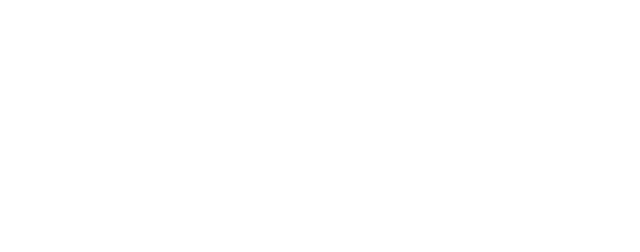
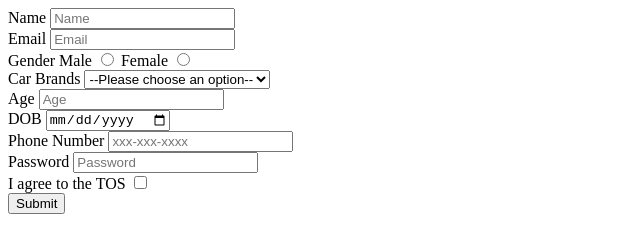
Before and after one commit to acciojob/signup-form-car-Krishndev12, a website: page main.html in a window 1280 px wide. Shown: the whole page, without its empty margins (0-640 px from the left). Drawn offline with Linux system fonts and the light colour scheme.

Commit message:
created a submission

```diff
--- a/main.html
+++ b/main.html
@@ -8,6 +8,63 @@
 
 <body>
 	<!-- the entire body must be written by student -->
+	<form method="post">
+  <div>
+    <label for="name">Name</label>
+    <input type="text" id="name" placeholder="Name" required />
+  </div>
+
+  <div>
+    <label for="email">Email</label>
+    <input type="email" id="email" placeholder="Email" required />
+  </div>
+
+  <div>
+    <label>Gender</label>
+    <label for="gender_m">Male</label>
+    <input type="radio" id="gender_m" name="gender" required />
+
+    <label for="gender_f">Female</label>
+    <input type="radio" id="gender_f" name="gender" required />
+  </div>
+
+  <div>
+    <label for="cars">Car Brands</label>
+    <select id="cars" required>
+      <option value="" disabled selected>--Please choose an option--</option>
+      <option value="volvo">Volvo</option>
+      <option value="saab">Saab</option>
+    </select>
+  </div>
+
+  <div>
+    <label for="age">Age</label>
+    <input type="number" id="age" placeholder="Age" required />
+  </div>
+
+  <div>
+    <label for="dob">DOB</label>
+    <input type="date" id="dob" required />
+  </div>
+
+  <div>
+    <label for="tel">Phone Number</label>
+    <input type="tel" id="tel" placeholder="xxx-xxx-xxxx" />
+  </div>
+
+  <div>
+    <label for="password">Password</label>
+    <input type="password" id="password" placeholder="Password" required />
+  </div>
+
+  <div>
+    <label for="tos">I agree to the TOS</label>
+    <input type="checkbox" id="tos" required />
+  </div>
+
+  <button type="submit">Submit</button>
+</form>
+
     <script type="text/javascript" src="./script.js">
 </script>
 
```
